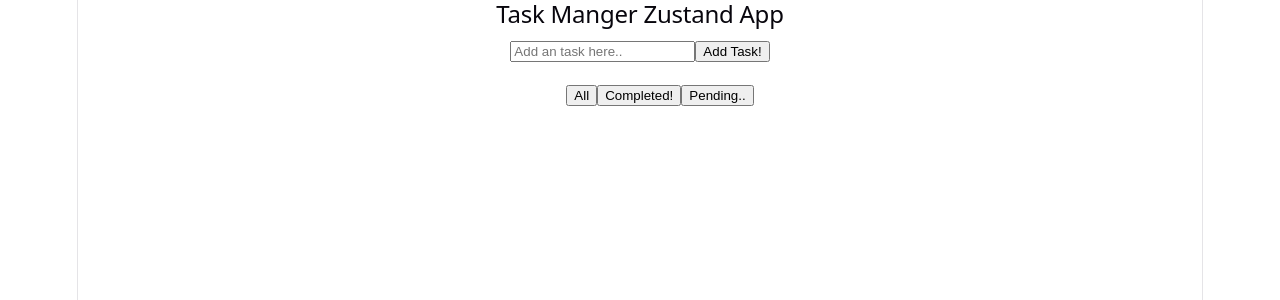
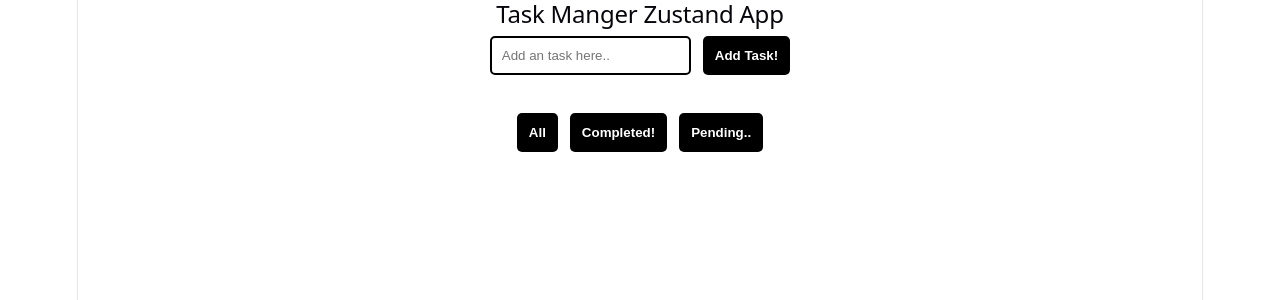
Before and after one commit to Dev-Amna/Zustand-Task, a React (Vite) app: page / in a window 1280 px wide. Shown: the top 300 px of the page. Built offline with nearby package versions, Linux system fonts and the light colour scheme.

Commit message:
add some style

```diff
--- a/src/App.css
+++ b/src/App.css
@@ -1,184 +1,51 @@
-.counter {
-  font-size: 16px;
-  padding: 5px 10px;
-  border-radius: 5px;
-  color: var(--accent);
-  background: var(--accent-bg);
-  border: 2px solid transparent;
-  transition: border-color 0.3s;
-  margin-bottom: 24px;
-
-  &:hover {
-    border-color: var(--accent-border);
-  }
-  &:focus-visible {
-    outline: 2px solid var(--accent);
-    outline-offset: 2px;
-  }
+.input-container {
+  display: flex;
+  justify-content: center;
+  gap: 12px;
 }
 
-.hero {
-  position: relative;
-
-  .base,
-  .framework,
-  .vite {
-    inset-inline: 0;
-    margin: 0 auto;
-  }
-
-  .base {
-    width: 170px;
-    position: relative;
-    z-index: 0;
-  }
-
-  .framework,
-  .vite {
-    position: absolute;
-  }
-
-  .framework {
-    z-index: 1;
-    top: 34px;
-    height: 28px;
-    transform: perspective(2000px) rotateZ(300deg) rotateX(44deg) rotateY(39deg)
-      scale(1.4);
-  }
-
-  .vite {
-    z-index: 0;
-    top: 107px;
-    height: 26px;
-    width: auto;
-    transform: perspective(2000px) rotateZ(300deg) rotateX(40deg) rotateY(39deg)
-      scale(0.8);
-  }
+input {
+  border: 2px black solid;
+  padding: 10px;
+  border-radius: 5px;
 }
 
-#center {
+.filterBtns {
   display: flex;
-  flex-direction: column;
-  gap: 25px;
-  place-content: center;
-  place-items: center;
-  flex-grow: 1;
-
-  @media (max-width: 1024px) {
-    padding: 32px 20px 24px;
-    gap: 18px;
-  }
+  align-items: center;
+  justify-content: center;
+  gap: 12px;
 }
 
-#next-steps {
-  display: flex;
-  border-top: 1px solid var(--border);
-  text-align: left;
-
-  & > div {
-    flex: 1 1 0;
-    padding: 32px;
-    @media (max-width: 1024px) {
-      padding: 24px 20px;
-    }
-  }
-
-  .icon {
-    margin-bottom: 16px;
-    width: 22px;
-    height: 22px;
-  }
-
-  @media (max-width: 1024px) {
-    flex-direction: column;
-    text-align: center;
-  }
+button {
+  background-color: black;
+  color: white;
+  font-weight: bold;
+  border: none;
+  border-radius: 5px;
+  padding: 12px;
+  transition-duration: 0.4s;
 }
 
-#docs {
-  border-right: 1px solid var(--border);
+button:hover {
+  background-color: #4CAF50;
+  color: white;
 
-  @media (max-width: 1024px) {
-    border-right: none;
-    border-bottom: 1px solid var(--border);
-  }
 }
 
-#next-steps ul {
-  list-style: none;
-  padding: 0;
+.task-list {
+  padding: 20px;
   display: flex;
-  gap: 8px;
-  margin: 32px 0 0;
+  justify-content: center;
+  align-items: center;
+  gap: 12px;
+  flex-direction: column;
 
-  .logo {
-    height: 18px;
-  }
-
-  a {
-    color: var(--text-h);
-    font-size: 16px;
-    border-radius: 6px;
-    background: var(--social-bg);
-    display: flex;
-    padding: 6px 12px;
-    align-items: center;
-    gap: 8px;
-    text-decoration: none;
-    transition: box-shadow 0.3s;
-
-    &:hover {
-      box-shadow: var(--shadow);
-    }
-    .button-icon {
-      height: 18px;
-      width: 18px;
-    }
-  }
-
-  @media (max-width: 1024px) {
-    margin-top: 20px;
-    flex-wrap: wrap;
-    justify-content: center;
-
-    li {
-      flex: 1 1 calc(50% - 8px);
-    }
-
-    a {
-      width: 100%;
-      justify-content: center;
-      box-sizing: border-box;
-    }
-  }
 }
 
-#spacer {
-  height: 88px;
-  border-top: 1px solid var(--border);
-  @media (max-width: 1024px) {
-    height: 48px;
-  }
+ul li {
+  list-style: none;
+  display: flex;
+  align-items: center;
+  gap: 12px;
 }
-
-.ticks {
-  position: relative;
-  width: 100%;
-
-  &::before,
-  &::after {
-    content: '';
-    position: absolute;
-    top: -4.5px;
-    border: 5px solid transparent;
-  }
-
-  &::before {
-    left: 0;
-    border-left-color: var(--border);
-  }
-  &::after {
-    right: 0;
-    border-right-color: var(--border);
-  }
-}
--- a/src/App.jsx
+++ b/src/App.jsx
@@ -1,6 +1,5 @@
 import './App.css'
 import Task from './components/Task'
-
 
 function App() {
   return (
--- a/src/components/Task.jsx
+++ b/src/components/Task.jsx
@@ -35,13 +35,17 @@
         <div>
             <h2>Task Manger Zustand App</h2>
 
-            <input type='text' placeholder='Add an task here..' value={text} onChange={(e) => setText(e.target.value)} />
+          <div className='input-container'>
+              <input type='text' placeholder='Add an task here..' value={text} onChange={(e) => setText(e.target.value)} />
             <button onClick={handleAdd}>Add Task!</button>
+          </div>
 
-            <ul>
-                <button onClick={() => setFilter("all")}> All</button>
-                <button onClick={() => setFilter("completed")}> Completed!</button>
-                <button onClick={() => setFilter("pending")}> Pending..</button>
+            <ul className='task-list'>
+                <div className='filterBtns'>
+                    <button onClick={() => setFilter("all")}> All</button>
+                    <button onClick={() => setFilter("completed")}> Completed!</button>
+                    <button onClick={() => setFilter("pending")}> Pending..</button>
+                </div>
 
                 {filteredTasks.map((t) => {
                     return <>
--- a/src/store/TaskStore.js
+++ b/src/store/TaskStore.js
@@ -3,7 +3,7 @@
 export const useTaskStore = create((set) => ({
     tasks: [],
 
-    // Add task Slice(like a global function )
+    // Add task
     AddTask: (title) => set((state) => ({
         tasks: [...state.tasks, {
             id: Date.now(),
@@ -25,8 +25,6 @@
             tasks: state.tasks.map((t) =>
                 t.id === id ? { ...t, done: !t.done } : t
             )
-
         })),
 
-
 }))
```
